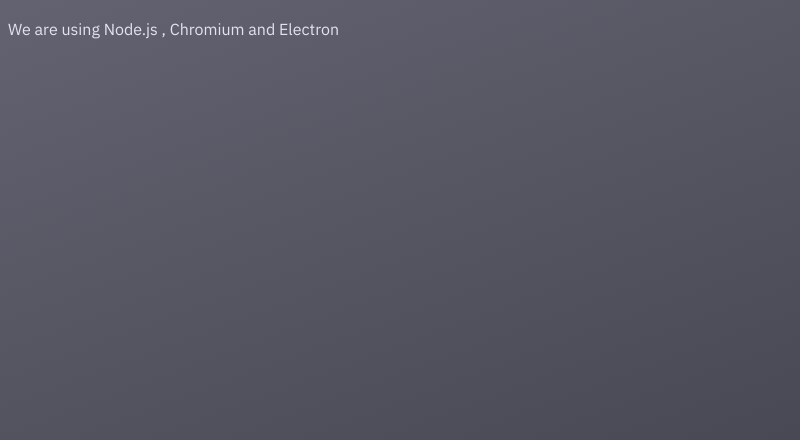
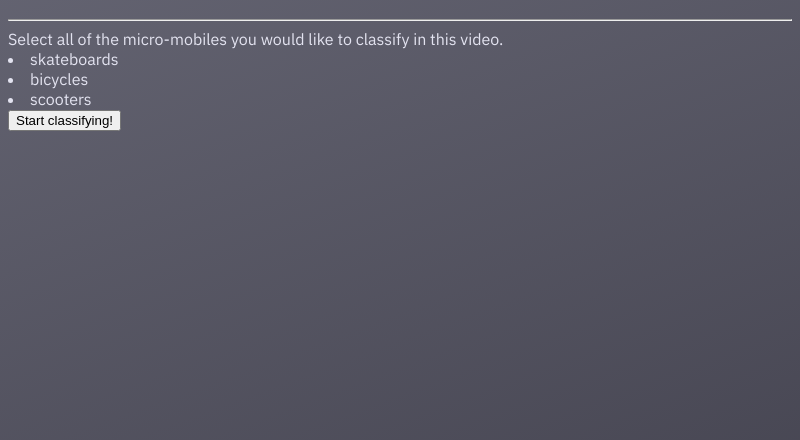
Before and after one commit to Capstone305/project-305, an Electron app: page src/templates/index.html in a window 800 px wide. Shown: the part 66-506 px from the top of the page. Drawn offline with Linux system fonts and the light colour scheme; files that its build step writes are made by us from their sources.

Commit message:
Added basic placeholder content.

```diff
--- a/src/templates/index.html
+++ b/src/templates/index.html
@@ -3,14 +3,21 @@
     <head>
         <meta charset="UTF-8">
         <title>Basic Electron App</title>
-        <link rel="stylesheet" href="css/style.css"/>
+        <link rel="stylesheet" href="../css/style.css"/>
     </head>
 
     <body>
         <h1>Hello World!</h1>
-        We are using Node.js <span id="node-version"></span>,
-        Chromium <span id="chrome-version"></span>
-        and Electron <span id="electron-version"></span>
+        <hr>
+
+        <span class="options">
+            Select all of the micro-mobiles you would like to classify in this video.
+            <li>skateboards</li>
+            <li>bicycles</li>
+            <li>scooters</li>
+
+            <button>Start classifying!</button>
+        </span>
     </body>
 
 </html>
```
